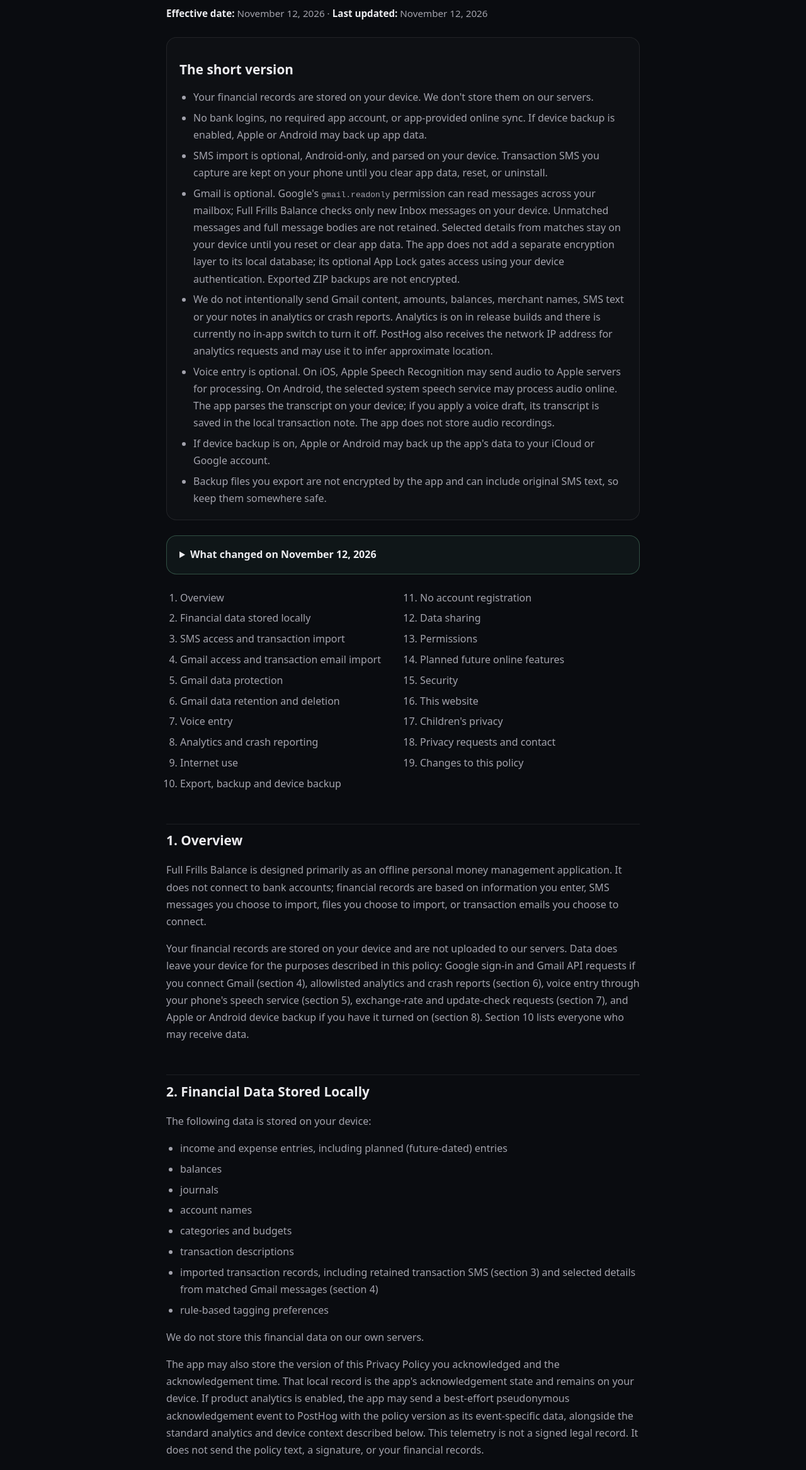
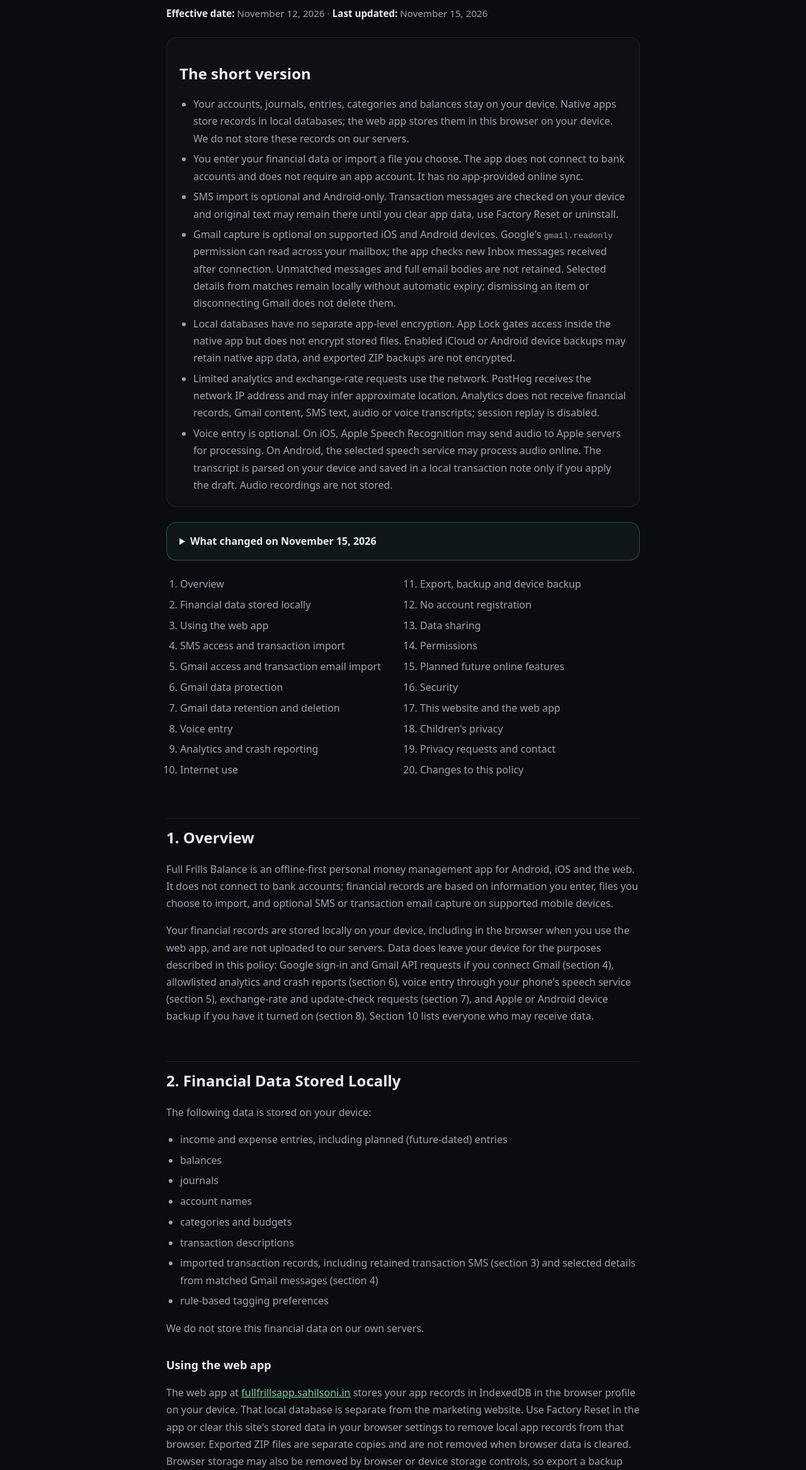
Before and after one commit to SahilSoniOrg/full-frills-landing, a website: page src/privacy.html in a window 1280 px wide. Shown: the part 226-2560 px from the top of the page at 63% size. Drawn offline with Linux system fonts and the light colour scheme.

Commit message:
fix: update privacy policy for web app

```diff
--- a/src/privacy.html
+++ b/src/privacy.html
@@ -5,13 +5,13 @@
     <meta name="viewport" content="width=device-width, initial-scale=1.0">
     <meta name="policy-version" content="2026-11-12">
     <title>Privacy Policy — Full Frills Balance</title>
-    <meta name="description" content="How Full Frills Balance handles your data: local-first storage, optional SMS, Gmail and voice entry, limited analytics, and no bank connections.">
+    <meta name="description" content="How Full Frills Balance handles your data across Android, iOS and the web: local storage, optional capture features, limited analytics, and no bank connections.">
     <meta name="theme-color" content="#0a0c10">
     <link rel="canonical" href="https://fullfrills.sahilsoni.in/privacy.html">
     <meta property="og:type" content="article">
     <meta property="og:site_name" content="Full Frills Balance">
     <meta property="og:title" content="Privacy Policy — Full Frills Balance">
-    <meta property="og:description" content="Local-first, no bank connections, optional SMS, Gmail and voice entry, limited analytics.">
+    <meta property="og:description" content="Local-first across Android, iOS and web, with no bank connections and clear details on optional capture and analytics.">
     <meta property="og:url" content="https://fullfrills.sahilsoni.in/privacy.html">
     <meta property="og:image" content="https://fullfrills.sahilsoni.in/assets/og-image.png">
     <meta name="twitter:card" content="summary_large_image">
@@ -33,8 +33,8 @@
         .back { color: var(--muted); text-decoration: none; font-size: 0.95rem; }
         main { padding-top: 40px; padding-bottom: 64px; }
         h1 { font-family: Georgia, "Times New Roman", serif; font-weight: 400; font-size: clamp(2rem, 6vw, 2.8rem); line-height: 1.15; margin: 0 0 16px; }
-        h2 { font-size: 1.3rem; margin: 2.4em 0 0.6em; padding-top: 0.4em; border-top: 1px solid var(--line); }
-        h3 { font-size: 1.05rem; margin: 1.6em 0 0.4em; color: var(--text); }
+        h2 { font-size: 1.5rem; margin: 2.4em 0 0.6em; padding-top: 0.4em; border-top: 1px solid var(--line); }
+        h3 { font-size: 1.125rem; margin: 1.6em 0 0.4em; color: var(--text); }
         p, li { color: var(--muted); }
         strong { color: var(--text); }
         ul { padding-left: 22px; margin: 0 0 1em; }
@@ -62,31 +62,31 @@
     </header>
     <main>
         <h1>Privacy Policy for Full Frills Balance</h1>
-        <p class="dates"><strong>Effective date:</strong> November 12, 2026 · <strong>Last updated:</strong> November 12, 2026</p>
+        <p class="dates"><strong>Effective date:</strong> November 12, 2026 · <strong>Last updated:</strong> November 15, 2026</p>
 
         <section class="summary" aria-labelledby="summary">
             <h2 id="summary">The short version</h2>
             <ul>
-                <li>Your financial records are stored on your device. We don't store them on our servers.</li>
-                <li>No bank logins, no required app account, or app-provided online sync. If device backup is enabled, Apple or Android may back up app data.</li>
-                <li>SMS import is optional, Android-only, and parsed on your device. Transaction SMS you capture are kept on your phone until you clear app data, reset, or uninstall.</li>
-                <li>Gmail is optional. Google's <code>gmail.readonly</code> permission can read messages across your mailbox; Full Frills Balance checks only new Inbox messages on your device. Unmatched messages and full message bodies are not retained. Selected details from matches stay on your device until you reset or clear app data. The app does not add a separate encryption layer to its local database; its optional App Lock gates access using your device authentication. Exported ZIP backups are not encrypted.</li>
-                <li>We do not intentionally send Gmail content, amounts, balances, merchant names, SMS text or your notes in analytics or crash reports. Analytics is on in release builds and there is currently no in-app switch to turn it off. PostHog also receives the network IP address for analytics requests and may use it to infer approximate location.</li>
-                <li>Voice entry is optional. On iOS, Apple Speech Recognition may send audio to Apple servers for processing. On Android, the selected system speech service may process audio online. The app parses the transcript on your device; if you apply a voice draft, its transcript is saved in the local transaction note. The app does not store audio recordings.</li>
-                <li>If device backup is on, Apple or Android may back up the app's data to your iCloud or Google account.</li>
-                <li>Backup files you export are not encrypted by the app and can include original SMS text, so keep them somewhere safe.</li>
+                <li>Your accounts, journals, entries, categories and balances stay on your device. Native apps store records in local databases; the web app stores them in this browser on your device. We do not store these records on our servers.</li>
+                <li>You enter your financial data or import a file you choose. The app does not connect to bank accounts and does not require an app account. It has no app-provided online sync.</li>
+                <li>SMS import is optional and Android-only. Transaction messages are checked on your device and original text may remain there until you clear app data, use Factory Reset or uninstall.</li>
+                <li>Gmail capture is optional on supported iOS and Android devices. Google's <code>gmail.readonly</code> permission can read across your mailbox; the app checks new Inbox messages received after connection. Unmatched messages and full email bodies are not retained. Selected details from matches remain locally without automatic expiry; dismissing an item or disconnecting Gmail does not delete them.</li>
+                <li>Local databases have no separate app-level encryption. App Lock gates access inside the native app but does not encrypt stored files. Enabled iCloud or Android device backups may retain native app data, and exported ZIP backups are not encrypted.</li>
+                <li>Limited analytics and exchange-rate requests use the network. PostHog receives the network IP address and may infer approximate location. Analytics does not receive financial records, Gmail content, SMS text, audio or voice transcripts; session replay is disabled.</li>
+                <li>Voice entry is optional. On iOS, Apple Speech Recognition may send audio to Apple servers for processing. On Android, the selected speech service may process audio online. The transcript is parsed on your device and saved in a local transaction note only if you apply the draft. Audio recordings are not stored.</li>
             </ul>
         </section>
 
         <details class="callout">
-            <summary><strong>What changed on November 12, 2026</strong></summary>
-        <p>This update makes the Gmail data-protection safeguards and retention and deletion rules explicit, including the local database's lack of separate app-level encryption and the unencrypted nature of exported backups. It identifies Apple Speech Recognition as an iOS voice-processing service that may receive audio, explains that an applied voice transcript is saved in the local transaction note, and discloses PostHog's IP-based approximate location data. The homepage now describes optional Gmail transaction capture and its broad read-only permission.</p>
+            <summary><strong>What changed on November 15, 2026</strong></summary>
+        <p>This update clarifies that the published web app stores financial records in the current browser on your device, explains how to remove that local data, and aligns the short summary with the app's current privacy notice.</p>
         </details>
 
         <nav class="toc" aria-label="Contents">
             <ol>
                 <li><a href="#overview">Overview</a></li>
                 <li><a href="#local">Financial data stored locally</a></li>
+                <li><a href="#web-app">Using the web app</a></li>
                 <li><a href="#sms">SMS access and transaction import</a></li>
                 <li><a href="#gmail">Gmail access and transaction email import</a></li>
                 <li><a href="#google-protection">Gmail data protection</a></li>
@@ -100,7 +100,7 @@
                 <li><a href="#permissions">Permissions</a></li>
                 <li><a href="#future">Planned future online features</a></li>
                 <li><a href="#security">Security</a></li>
-                <li><a href="#website">This website</a></li>
+                <li><a href="#website">This website and the web app</a></li>
                 <li><a href="#children">Children's privacy</a></li>
                 <li><a href="#contact">Privacy requests and contact</a></li>
                 <li><a href="#changes">Changes to this policy</a></li>
@@ -108,8 +108,8 @@
         </nav>
 
         <h2 id="overview">1. Overview</h2>
-        <p>Full Frills Balance is designed primarily as an offline personal money management application. It does not connect to bank accounts; financial records are based on information you enter, SMS messages you choose to import, files you choose to import, or transaction emails you choose to connect.</p>
-        <p>Your financial records are stored on your device and are not uploaded to our servers. Data does leave your device for the purposes described in this policy: Google sign-in and Gmail API requests if you connect Gmail (section 4), allowlisted analytics and crash reports (section 6), voice entry through your phone's speech service (section 5), exchange-rate and update-check requests (section 7), and Apple or Android device backup if you have it turned on (section 8). Section 10 lists everyone who may receive data.</p>
+        <p>Full Frills Balance is an offline-first personal money management app for Android, iOS and the web. It does not connect to bank accounts; financial records are based on information you enter, files you choose to import, and optional SMS or transaction email capture on supported mobile devices.</p>
+        <p>Your financial records are stored locally on your device, including in the browser when you use the web app, and are not uploaded to our servers. Data does leave your device for the purposes described in this policy: Google sign-in and Gmail API requests if you connect Gmail (section 4), allowlisted analytics and crash reports (section 6), voice entry through your phone's speech service (section 5), exchange-rate and update-check requests (section 7), and Apple or Android device backup if you have it turned on (section 8). Section 10 lists everyone who may receive data.</p>
 
         <h2 id="local">2. Financial Data Stored Locally</h2>
         <p>The following data is stored on your device:</p>
@@ -124,6 +124,8 @@
             <li>rule-based tagging preferences</li>
         </ul>
         <p>We do not store this financial data on our own servers.</p>
+        <h3 id="web-app">Using the web app</h3>
+        <p>The web app at <a href="https://fullfrillsapp.sahilsoni.in/">fullfrillsapp.sahilsoni.in</a> stores your app records in IndexedDB in the browser profile on your device. That local database is separate from the marketing website. Use Factory Reset in the app or clear this site's stored data in your browser settings to remove local app records from that browser. Exported ZIP files are separate copies and are not removed when browser data is cleared. Browser storage may also be removed by browser or device storage controls, so export a backup before clearing site data or changing browsers.</p>
         <p>The app may also store the version of this Privacy Policy you acknowledged and the acknowledgement time. That local record is the app's acknowledgement state and remains on your device. If product analytics is enabled, the app may send a best-effort pseudonymous acknowledgement event to PostHog with the policy version as its event-specific data, alongside the standard analytics and device context described below. This telemetry is not a signed legal record. It does not send the policy text, a signature, or your financial records.</p>
 
         <h2 id="sms">3. SMS Access and Transaction Import</h2>
@@ -213,7 +215,7 @@
             <li>user-entered notes</li>
             <li>privacy policy text or signatures</li>
         </ul>
-        <p>Analytics and crash reporting are turned on in release builds of the app. There is currently no in-app setting to turn them off; if you object, contact us (section 15). Analytics identifiers are pseudonymous and are used only to understand app usage and improve functionality. PostHog session replay is disabled. We do not record in-app screenshots or screen replays for product analytics.</p>
+        <p>Analytics and crash reporting are turned on in release builds of the app. There is currently no in-app setting to turn them off; if you object, contact us (section 16). Analytics identifiers are pseudonymous and are used only to understand app usage and improve functionality. PostHog session replay is disabled. We do not record in-app screenshots or screen replays for product analytics.</p>
         <p><strong>Sentry (crash reporting)</strong> is separate from PostHog. When enabled, error reports and performance traces may include error types, code locations (function names, file paths and line numbers from the app's own code), and navigation timing; error message text is removed before sending. Default personal data collection is turned off. Native crash reporting is disabled because its reports bypass the app's privacy filters, so native crashes, freezes and out-of-memory terminations are not reported. We do not attach screenshots or screen layouts, and we do not enable Sentry session replay or screen recording.</p>
         <p><strong>Bug reports you choose to send.</strong> If you use the in-app bug report option, the app builds a diagnostic ZIP (app and device details plus recent app logs) and opens your phone's share sheet. Nothing is sent unless you pick where to share it.</p>
 
@@ -230,8 +232,8 @@
 
         <h2 id="backup">8. Export, Backup and Device Backup</h2>
         <p>You may export app data as ZIP backup files containing your personal records. Exported files remain under your control on your device or wherever you choose to save or share them.</p>
-        <p>Backups are not encrypted by the app, so you are responsible for protecting exported files. Backups you explicitly export may include original SMS content associated with the exported workplace records, including older journal source fields; the shared Device pending feed is not part of a workplace backup. Clearing app data does not delete backup files you previously saved or shared.</p>
-        <p><strong>Apple and Android device backup.</strong> If iCloud Backup or Android device backup is enabled, the operating system may include the app's local data in a backup associated with your Apple or Google account and may restore it to another device. The app allows Android's built-in app-data backup. These backups are controlled by your operating system and account settings, not by us, and we cannot access them. Factory Reset or clearing app data on this device does not delete copies already held in device backups.</p>
+        <p>Backups are not encrypted by the app, so you are responsible for protecting exported files. Backups you explicitly export may include original SMS content associated with the exported workplace records, including older journal source fields; the shared Device pending feed is not part of a workplace backup. Clearing app data does not delete backup files you previously saved or shared. For browser storage in the web app, see section 2.</p>
+        <p><strong>Apple and Android device backup.</strong> On native devices, if iCloud Backup or Android device backup is enabled, the operating system may include the app's local data in a backup associated with your Apple or Google account and may restore it to another device. The app allows Android's built-in app-data backup. These backups are controlled by your operating system and account settings, not by us, and we cannot access them. Factory Reset or clearing app data on this device does not delete copies already held in device backups.</p>
 
         <h2 id="accounts">9. No Required App Account</h2>
         <p>Full Frills Balance does not require an app account or sign-in for ordinary local use. Gmail capture is optional and requires you to connect a Google account and grant Gmail read-only access. The app does not require:</p>
@@ -252,8 +254,8 @@
             <li><strong>Google (sign-in and Gmail API)</strong>: sign-in and mailbox requests, only if you connect Gmail (section 4). The app does not send Gmail content or parsed transaction details to its own servers or analytics providers.</li>
             <li><strong>ExchangeRate-API, jsDelivr/Cloudflare (currency-api) and Frankfurter</strong>: exchange-rate requests (section 7).</li>
             <li><strong>GitHub</strong>: the app-update check (section 7).</li>
-            <li><strong>Vercel</strong>: hosting, page-view analytics and performance measurement for this website (section 13).</li>
-            <li><strong>FormSubmit</strong>: your email address if you join the iOS waitlist on this website (section 13).</li>
+            <li><strong>Vercel</strong>: hosting, page-view analytics and performance measurement for the marketing website (section 14).</li>
+            <li><strong>FormSubmit</strong>: your email address if you join the iOS waitlist on the marketing website (section 14).</li>
         </ul>
         <p>Files you export or bug reports you share go only where you choose to send them.</p>
 
@@ -285,10 +287,11 @@
         <p>If online sync is introduced, this Privacy Policy and the in-app disclosure will be updated before the feature is enabled. Stopping sync would stop future uploads, but it would not automatically recall data already downloaded to a device or delete a server backup unless a separate deletion process is completed.</p>
 
         <h2 id="security">13. Security</h2>
-        <p>On native devices, the app stores financial records in an app-private SQLite database and does not add a separate encryption layer to that database. The optional App Lock requires your device's biometrics or credentials to open the app; Privacy Mode hides amounts and source text on screen. These controls restrict in-app access or display but do not encrypt stored files. Secure your device with its screen lock. Exported ZIP backups are not encrypted by the app, so protect or delete them yourself.</p>
+        <p>On native devices, the app stores financial records in an app-private SQLite database. In the web app, it uses IndexedDB in your browser. The app does not add a separate encryption layer to either local database. On native devices, optional App Lock uses your device's biometrics or credentials to gate in-app access, while Privacy Mode hides amounts and source text on screen; neither control encrypts stored files. Secure your device and browser profile. Exported ZIP backups are not encrypted by the app, so protect or delete them yourself.</p>
 
-        <h2 id="website">14. This Website</h2>
-        <p>This website (fullfrills.sahilsoni.in) uses Vercel Web Analytics and Speed Insights to count page views and measure page performance. If you join the iOS waitlist, the email address you enter is sent through the FormSubmit form service so we can notify you when the iOS app is available. We use it only for that purpose.</p>
+        <h2 id="website">14. This Website and the Web App</h2>
+        <p>The marketing website at <a href="https://fullfrills.sahilsoni.in/">fullfrills.sahilsoni.in</a> uses Vercel Web Analytics and Speed Insights to count page views and measure page performance. If you join the iOS waitlist, the email address you enter is sent through the FormSubmit form service so we can notify you when the iOS app is available. We use it only for that purpose.</p>
+        <p>The web app at <a href="https://fullfrillsapp.sahilsoni.in/">fullfrillsapp.sahilsoni.in</a> is covered by the local-storage details above. Its product analytics and other network requests are described in sections 6 and 7. The app does not send your financial records to its servers.</p>
 
         <h2 id="children">15. Children's Privacy</h2>
         <p>Full Frills Balance is not directed to children. If you are below the age at which you can provide valid consent under the law that applies to you, use the app only with a parent or legal guardian involved.</p>
@@ -302,6 +305,7 @@
         <p>This Privacy Policy may be updated when app features or data practices change. When an update materially changes how data is handled, we will update the effective and last-updated dates and provide an in-app or other appropriate notice where practical.</p>
         <p>Update history:</p>
         <ul>
+            <li>November 15, 2026 — clarified local browser storage and deletion for the published web app, and aligned the short summary with the app's current privacy notice.</li>
             <li>November 12, 2026 — disclosed possible Apple server processing of iOS speech audio, Android speech-provider processing, local storage of an applied voice transcript, and PostHog's IP-based approximate location; clarified Gmail data protection and retention.</li>
             <li>November 9, 2026 — documented optional Google sign-in and the mailbox-wide Gmail read-only permission, while clarifying that capture searches only new Inbox messages; also documented on-device parsing, locally retained matched-email details, optional automatic and background capture, the effect of disconnecting, dismissing, Factory Reset, and clearing app data, and adherence to Google's Limited Use requirements.</li>
             <li>October 16, 2026 — aligned the public policy with the current app: optional automatic SMS import on Android and local retention of original transaction SMS; SMS review notifications; allowlisted analytics and crash reporting (native crash reporting disabled, error message text removed); optional voice entry; exchange-rate providers and the app-update check; Android system backup; user-initiated bug reports; expanded permissions list; and this website's analytics and waitlist. No online sync or cloud backup was enabled by this update.</li>
```
